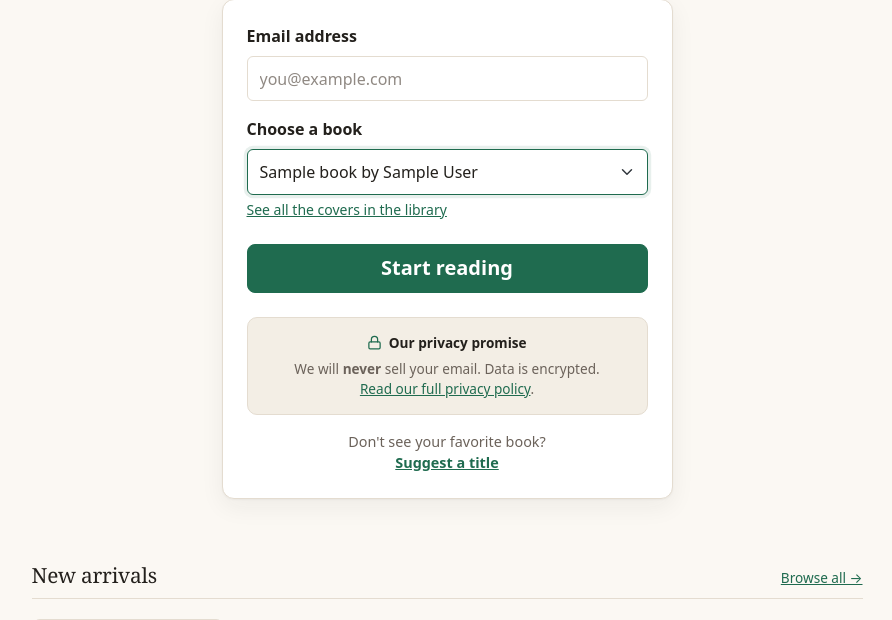
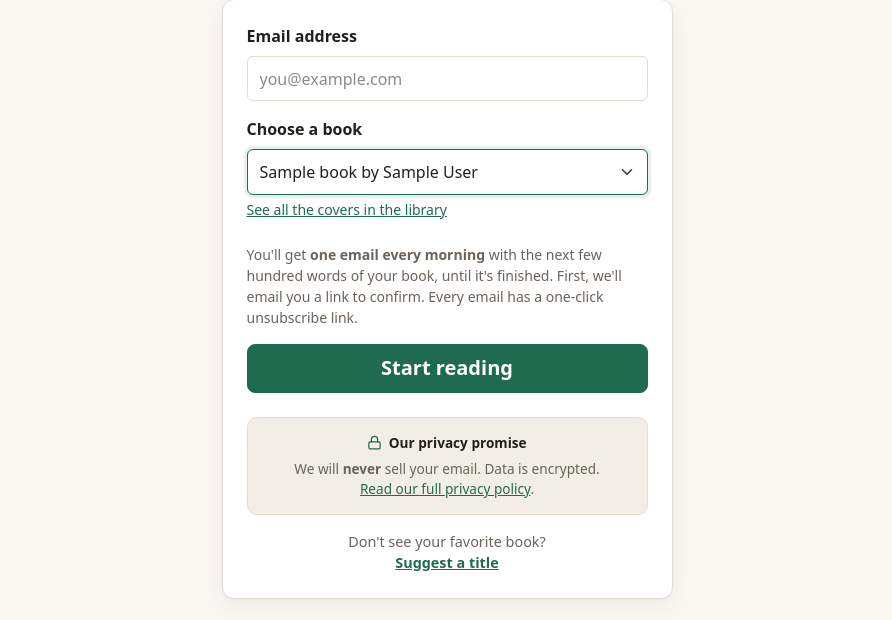
Before and after one commit to BrandG/dailyLitBits, a FastAPI app: page /?book=1 in a window 1280 px wide. Shown: the part 300-920 px from the top of the page, without its empty margins (193-1085 px from the left). Run offline with FastAPI, Linux system fonts and the light colour scheme; tables that the repository leaves empty hold one stand-in row (values such as "Sample post"); grey boxes marked "Sample" are stand-in pictures.

Commit message:
Signup form: no default book, daily-mail notice, honeypot
The book list is sorted by title, so "A Christmas Carol" sat first and was
the selected book for anyone (or anything) that did not change it: 863 of
865 flood welcomes went to it. The select now opens on a disabled
"Choose a book..." placeholder and is required; the server refuses an empty
book_id with a polite message instead of FastAPI's 422. ?book=... links from
the library still preselect, since that is a deliberate click.

Above the button the form now says it is one email every morning until the
book is finished, that a confirmation comes first, and that every email has
a one-click unsubscribe.

Honeypot: an off-screen "website" field (aria-hidden, tabindex -1,
autocomplete off). If it has anything in it the signup is dropped, logged,
and answered with the usual "Almost there" message, now a shared
SIGNUP_CHECK_EMAIL constant. Turnstile and the rate limits still apply to
everything else. 287 tests pass.

Co-Authored-By: Claude Opus 5.5 <noreply@anthropic.com>

```diff
--- a/src/main.py
+++ b/src/main.py
@@ -494,20 +494,43 @@ def signup_test_allowed(email):
     return address in config.SIGNUP_TEST_ADDRESSES or base in config.SIGNUP_TEST_ADDRESSES
 
 
+# What every accepted-looking signup says, whether or not mail went out, so the
+# form does not reveal limits, suppressions or the honeypot.
+SIGNUP_CHECK_EMAIL = ("Almost there: we've sent a confirmation link to that address. "
+                      "Nothing else will arrive unless it is clicked.")
+
+
 @app.post("/signup", response_class=HTMLResponse)
 async def handle_signup(
     request: Request,
     email: str = Form(...),
-    book_id: str = Form(...),
+    book_id: str = Form(""),
     timezone_name: str = Form("UTC", alias="timezone"),
     chunks_per_day: int = Form(2),
     turnstile_token: str = Form("", alias="cf-turnstile-response"),
+    honeypot: str = Form("", alias="website"),
     conn=Depends(get_db),
 ):
     if not config.SIGNUPS_OPEN and not signup_test_allowed(email):
         return templates.TemplateResponse("index.html", {
             "request": request, "signed_in": signed_in(request), "books": book_choices(conn), "recent": recent_books(conn),
             "message": "New signups are paused for a few days while we improve the service. Please check back soon.",
+        })
+
+    # A person never sees the honeypot field; a bot filling every input does.
+    # It gets the ordinary answer and nothing happens. One signal among
+    # several: Turnstile and the rate limits still apply to everything else.
+    if honeypot.strip():
+        log("[WARN] Signup dropped: honeypot field was filled")
+        return templates.TemplateResponse("index.html", {
+            "request": request, "signed_in": signed_in(request), "books": book_choices(conn), "recent": recent_books(conn),
+            "message": SIGNUP_CHECK_EMAIL,
+        })
+
+    if not book_id.strip():
+        return templates.TemplateResponse("index.html", {
+            "request": request, "signed_in": signed_in(request), "books": book_choices(conn), "recent": recent_books(conn),
+            "message": "Please choose a book to start with.",
         })
 
     book = conn.execute("SELECT id, title FROM books WHERE id = ?", (book_id,)).fetchone()
@@ -533,8 +556,7 @@ async def handle_signup(
 
     # The same answer whether or not a confirmation actually goes out, so the
     # form cannot be used to learn which addresses are already readers.
-    check_email = ("Almost there: we've sent a confirmation link to that address. "
-                   "Nothing else will arrive unless it is clicked.")
+    check_email = SIGNUP_CHECK_EMAIL
 
     ip = client_ip(request)
     if not turnstile_passes(turnstile_token, ip):
--- a/src/templates/index.html
+++ b/src/templates/index.html
@@ -46,7 +46,8 @@
 
                             <div class="mb-4">
                                 <label for="book_id" class="form-label">Choose a book</label>
-                                <select class="form-select" id="book_id" name="book_id">
+                                <select class="form-select" id="book_id" name="book_id" required>
+                                    <option value="" selected disabled>Choose a book&hellip;</option>
                                     {% for book in books %}
                                     <option value="{{ book.book_id }}">
                                         {{ book.title }} by {{ book.author }}
@@ -59,6 +60,19 @@
                             </div>
 
                             <input type="hidden" id="timezone" name="timezone" value="UTC">
+
+                            {# Honeypot: invisible to people, tempting to form-filling bots.
+                               Anything typed here means the signup is quietly dropped. #}
+                            <div aria-hidden="true" style="position: absolute; left: -10000px; top: auto; width: 1px; height: 1px; overflow: hidden;">
+                                <label for="website">Leave this field empty</label>
+                                <input type="text" id="website" name="website" value="" tabindex="-1" autocomplete="off">
+                            </div>
+
+                            <p class="form-text mb-3">
+                                You'll get <strong>one email every morning</strong> with the next few hundred
+                                words of your book, until it's finished. First, we'll email you a link to
+                                confirm. Every email has a one-click unsubscribe link.
+                            </p>
 
                             {% if turnstile_site_key %}
                             <div class="cf-turnstile mb-3" data-sitekey="{{ turnstile_site_key }}" data-theme="auto"></div>
```
Also changed, not shown: src/tests/test_signup_form.py (added, +48 -0 lines).
